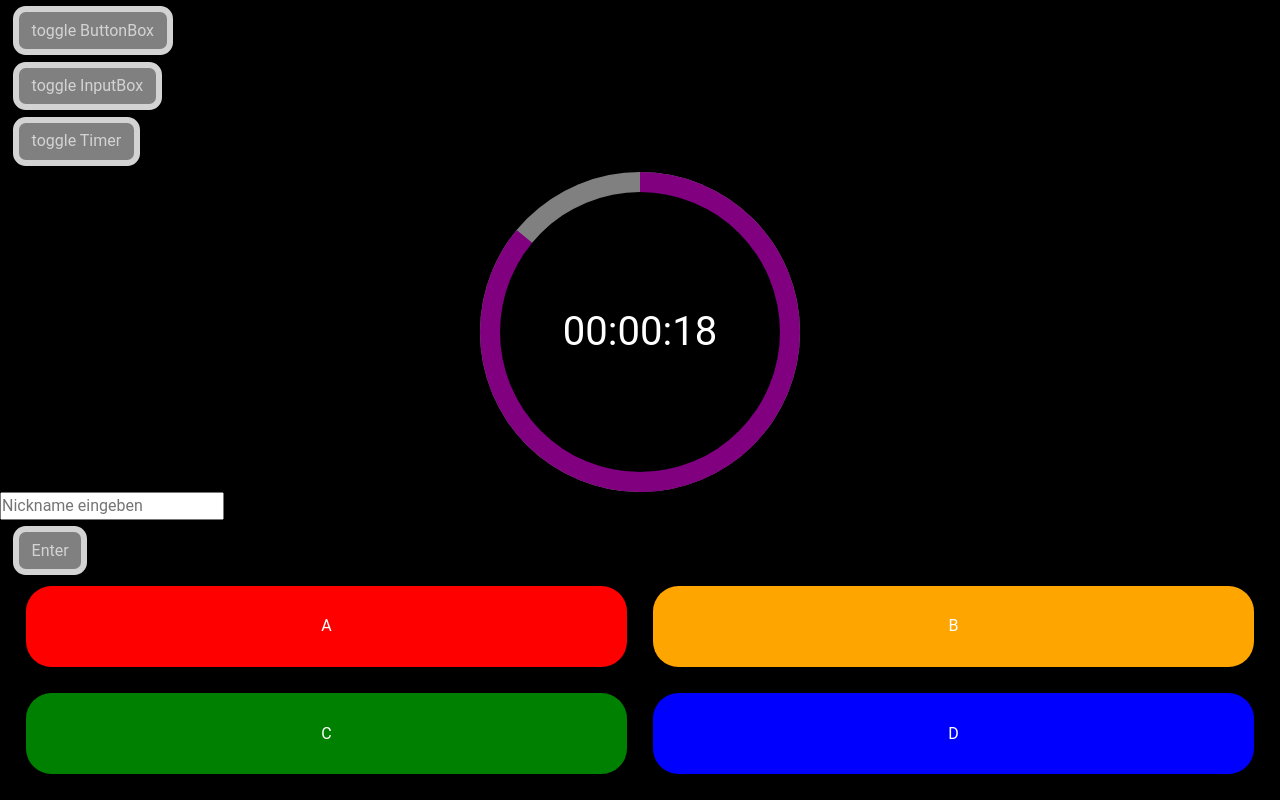
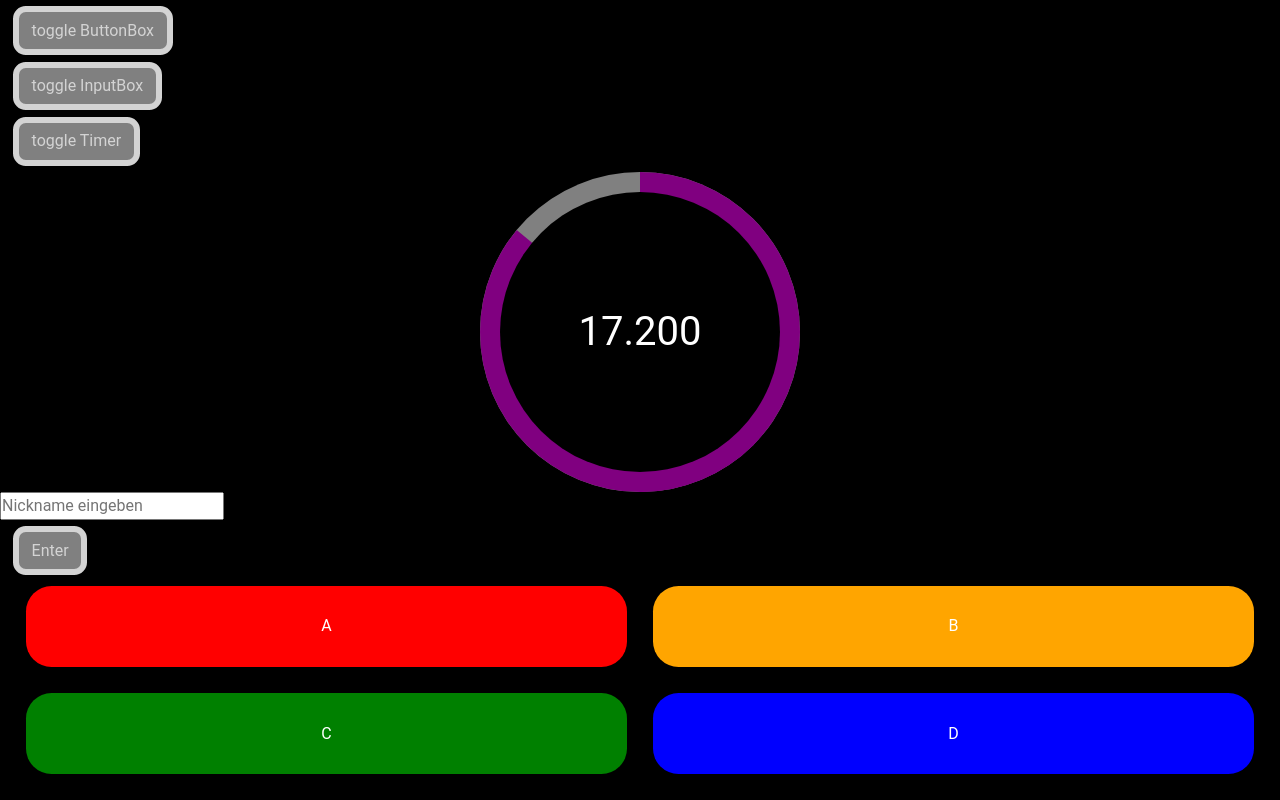
Before and after one commit to PuderAlphaBaer/125JahreMTGJubilaeum, a plain HTML site: page index.html in a window 1280 px wide. Both pictures are taken after a click on the element "toggle Timer". Drawn offline with nearby package versions, Linux system fonts and the light colour scheme.

Commit message:
asdfaswrew

```diff
--- a/index.html
+++ b/index.html
@@ -20,7 +20,7 @@
                 <div class="semicircle"></div>
                 <div class="semicircle"></div>
                 <div class="bigcircle">
-                    <div class="timertext" id="timertext">00:00:20</div>
+                    <div class="timertext" id="timertext">20.000</div>
                 </div>
             </div>
         </div>
--- a/indexScript.js
+++ b/indexScript.js
@@ -80,21 +80,17 @@ const semicircles = document.querySelectorAll('.semicircle');
 const timer = document.getElementById('timertext');
 
 // Müssen wir schaun wie der Input sein wird
-let hr = 0;
-let min = 0;
+
 let sec = 20;
 
-const hours = hr * 3600000;
-const minutes = min * 60000;
-const seconds = sec * 1000;
-const setTime = hours + minutes + seconds;
+const setTime = sec * 1000;
 let timerLoop;
 let startTime;
 let futureTime;
 
 
-toggleTimer.addEventListener('click', function stimer() {
-timerLoop = setInterval(countDownTimer);
+toggleTimer.addEventListener('click', function() {
+    timerLoop = setInterval(countDownTimer, 1);
     startTime = Date.now();
     futureTime = startTime + setTime;
     semicircles[0].style.display = "block";
@@ -108,34 +104,29 @@ countDownTimer();
 
 // Visuelles und technisches Zeug, bei Ablauf von Zeit siehe unterer Kommentar
 function countDownTimer() {
-    const currentTime = Date.now();
-    const remainingTime = futureTime - currentTime;
+    const remainingTime = futureTime - Date.now();
     const angle = (remainingTime / setTime) * 360;
 
     if(angle > 180) {
         semicircles[2].style.display = "none";
         semicircles[0].style.transform = "rotate(180deg)";
         semicircles[1].style.transform = "rotate("+angle+"deg)";
-    } else {
+    } else if(angle <= 180){
         semicircles[2].style.display = "block";
         semicircles[0].style.transform = "rotate("+angle+"deg)";
         semicircles[1].style.transform = "rotate("+angle+"deg)";
     }
 
-    const hrs = Math.floor((remainingTime / (1000 * 60 * 60)) % 24).toLocaleString('en-US', {minimumIntegerDigits: 2, useGrouping:false});
-    const mins = Math.floor((remainingTime / (1000 * 60)) % 60).toLocaleString('en-US', {minimumIntegerDigits: 2, useGrouping:false});
-    const secs = Math.floor((remainingTime / (1000)) % 60+1).toLocaleString('en-US', {minimumIntegerDigits: 2, useGrouping:false});
-
-    timer.innerHTML = hrs+":"+mins+":"+secs;
+    timer.innerHTML = remainingTime.toString().slice(0, -3)+"."+remainingTime.toString().slice(-3);
 
     // Letzten 5 Sekunden rot
-    if(remainingTime <= 6000) {
+    if(remainingTime <= 5000) {
         semicircles[0].style.backgroundColor = "red";
         semicircles[1].style.backgroundColor = "red";
         timer.style.color = "red";
     }
 
-    if(remainingTime < 0) {
+    if(remainingTime <= 0) {
         clearInterval(timerLoop);
         semicircles[0].style.display = "none";
         semicircles[1].style.display = "none";
@@ -153,11 +144,8 @@ function countDownTimer() {
 // Abgleich vulgäre Sprache
 
 
-
-
-let checkstring = tb1.value;
+// let checkstring = tb1.value;
 // let result = data.includes(checkstring);
-
 
 // if (result==true) {
 //     // Böser Benutzername
```
Lines whose indentation alone changed are shown as unchanged.
